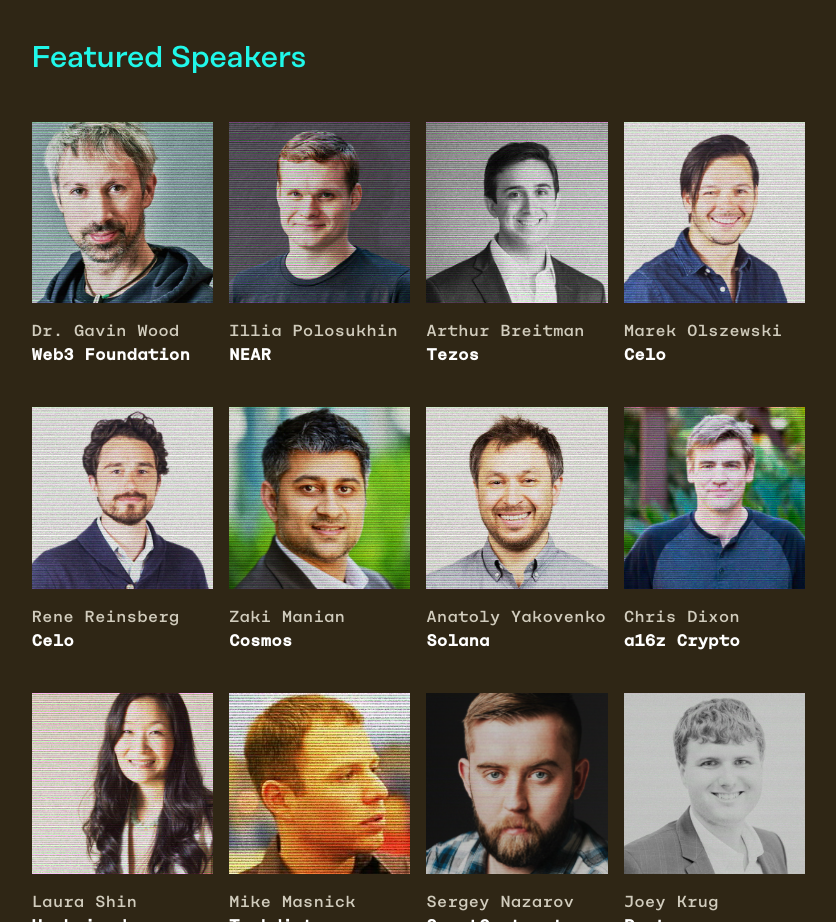
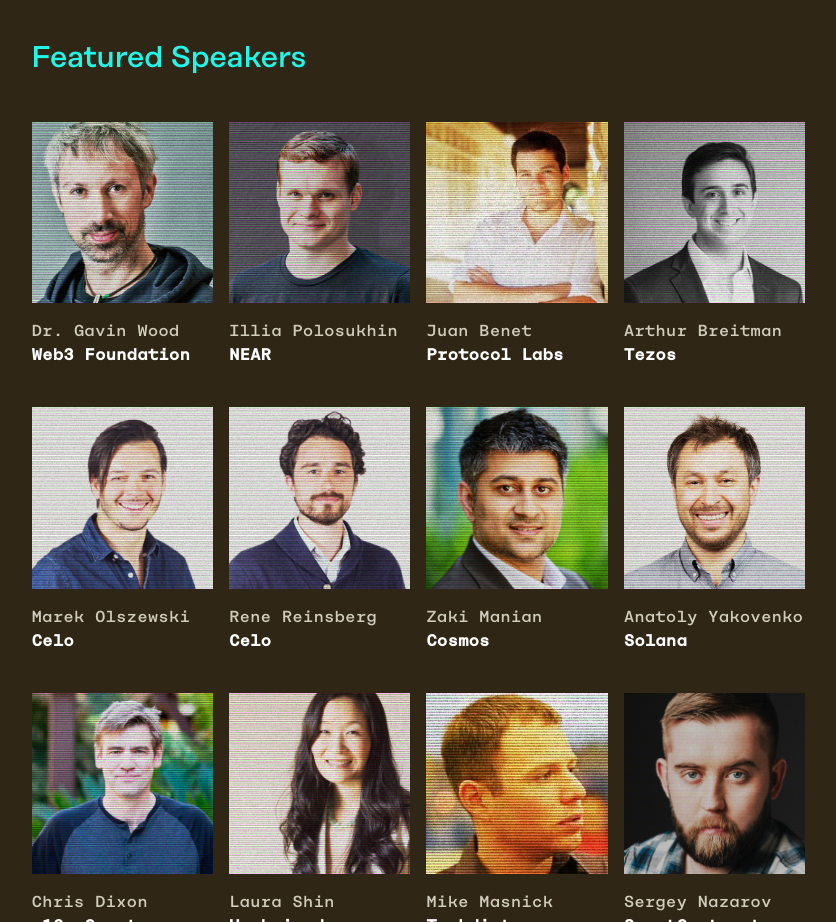
Before and after one commit to nearprotocol/readylayerone, a website: page index.html in a window 1280 px wide. Shown: the part 1283-2205 px from the top of the page, without its empty margins (411-1247 px from the left). Drawn offline with Linux system fonts and the light colour scheme.

Commit message:
add juan benet

```diff
--- a/index.html
+++ b/index.html
@@ -171,6 +171,11 @@
                             <div class="w-1/2 lg:w-1/3 xl:w-1/4 px-2 mt-10">
 								<img src="assets/img/speakers/Illia_Polosukhin.jpg" class="w-full" alt="">
 								<p class="mt-4">Illia Polosukhin<br /><strong class="text-white">NEAR</strong></p>
+							</div>
+
+                            <div class="w-1/2 lg:w-1/3 xl:w-1/4 px-2 mt-10">
+								<img src="assets/img/speakers/Juan_Benet.jpg" class="w-full" alt="">
+								<p class="mt-4">Juan Benet<br /><strong class="text-white">Protocol Labs</strong></p>
 							</div>
 
 							<div class="w-1/2 lg:w-1/3 xl:w-1/4 px-2 mt-10">
```
Also changed, not shown: assets/img/speakers/Juan_Benet.jpg (added).
